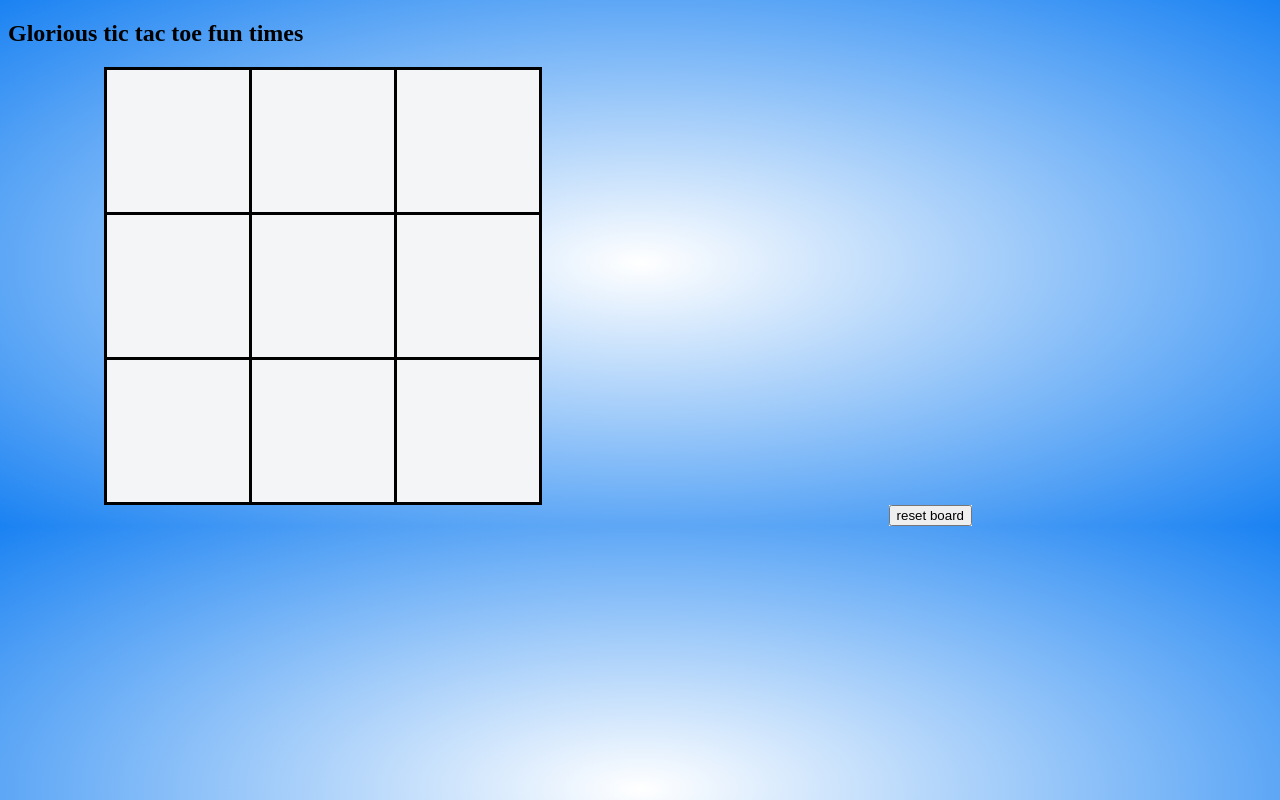
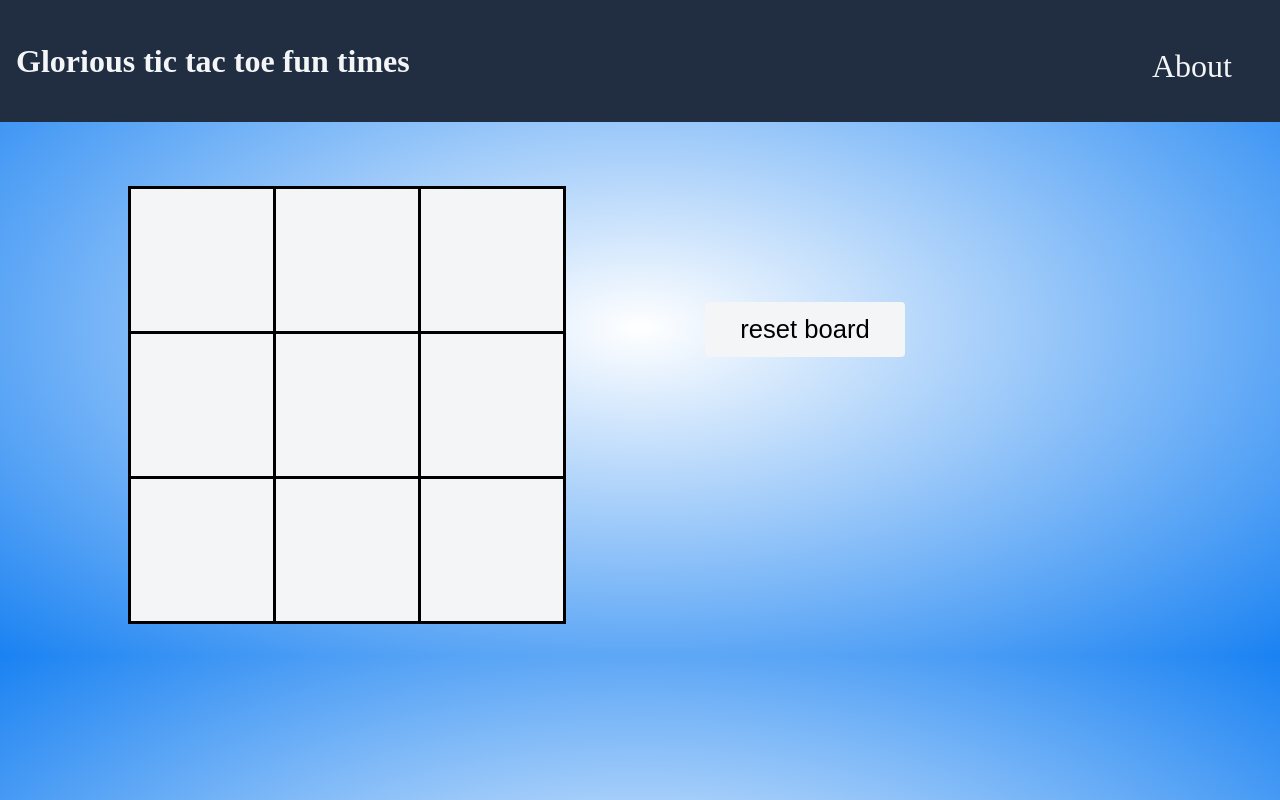
Before and after one commit to AncyentMariner/js_tictactoe, a plain HTML site: page index.html in a window 1280 px wide. Drawn offline with Linux system fonts and the light colour scheme.

Commit message:
added styling and alert for game over

```diff
--- a/index.css
+++ b/index.css
@@ -1,3 +1,27 @@
+nav {
+  background: #212e42;
+  margin: 0 0 2em 0;
+  width: 100%;
+  color: #f4f5f7;
+}
+
+#title {
+  font-size: 2em;
+  /*padding: 1em;*/
+}
+
+.links {
+  padding: 1em;
+}
+
+.links a {
+  text-decoration: none;
+  color: #f4f5f7;
+  float:right;
+  font-size: 2em;
+  padding: 1em;
+}
+
 #board {
   border-collapse: collapse;
   background: #f4f5f7;
@@ -5,16 +29,42 @@
 
 #game {
   margin-left: 6em;
+  padding: 2em;
 }
 
 #score {
   float: right;
   margin-right: 300px;
-  background: #f4f5f7;
+  padding-top: 50px;
+}
+
+#display {
+  height: 98px;
+  width: 275px;
+  font-size: 2em;
+  vertical-align: middle;
+  justify-content: center;
+}
+
+#reset {
+  border: none;
+  background-color: #f4f5f7;
+  font-size: 1.6em;
+  text-decoration: none;
+  transition-duration: 1.1s;
+  padding: 13px 20px 13px 20px;
+  width: 200px;
+  border-radius: 4px;
+}
+
+#reset:hover {
+  /*width: 1.1em;*/
+  box-shadow: 0 12px 16px 0 rgba(0,0,0,0.24), 0 17px 50px 0 rgba(0,0,0,0.19);
 }
 
 body {
   background: radial-gradient(white, rgb(26, 130, 242));
+  margin: 0;
 }
 
 td {
--- a/index.html
+++ b/index.html
@@ -6,13 +6,18 @@
 </head>
 
 <body>
+  <nav id="top-nav">
+    <div class="links">
+      <a href="#">About</a>
+      <h2 id="title">Glorious tic tac toe fun times</h2>
+    </div>
+  </nav>
   <div>
-    <h2>Glorious tic tac toe fun times</h2>
-    <div id="game"></div>
     <div id="score">
       <div id="display"></div>
-      <button onclick="reset()">reset board</button>
+      <button id="reset" onclick="reset()">reset board</button>
     </div>
+    <div id="game"></div>
   </div>
 </body>
 
--- a/index.js
+++ b/index.js
@@ -37,6 +37,8 @@ function markGameMove(e) {
     moves += 1;
     checkForWinner(this);
     currentTurn = currentTurn === playerOne ? playerTwo : playerOne;
+  } else if (winner === true) {
+    alert('Game is over');
   } else {
     alert('this space is taken');
   }
```
